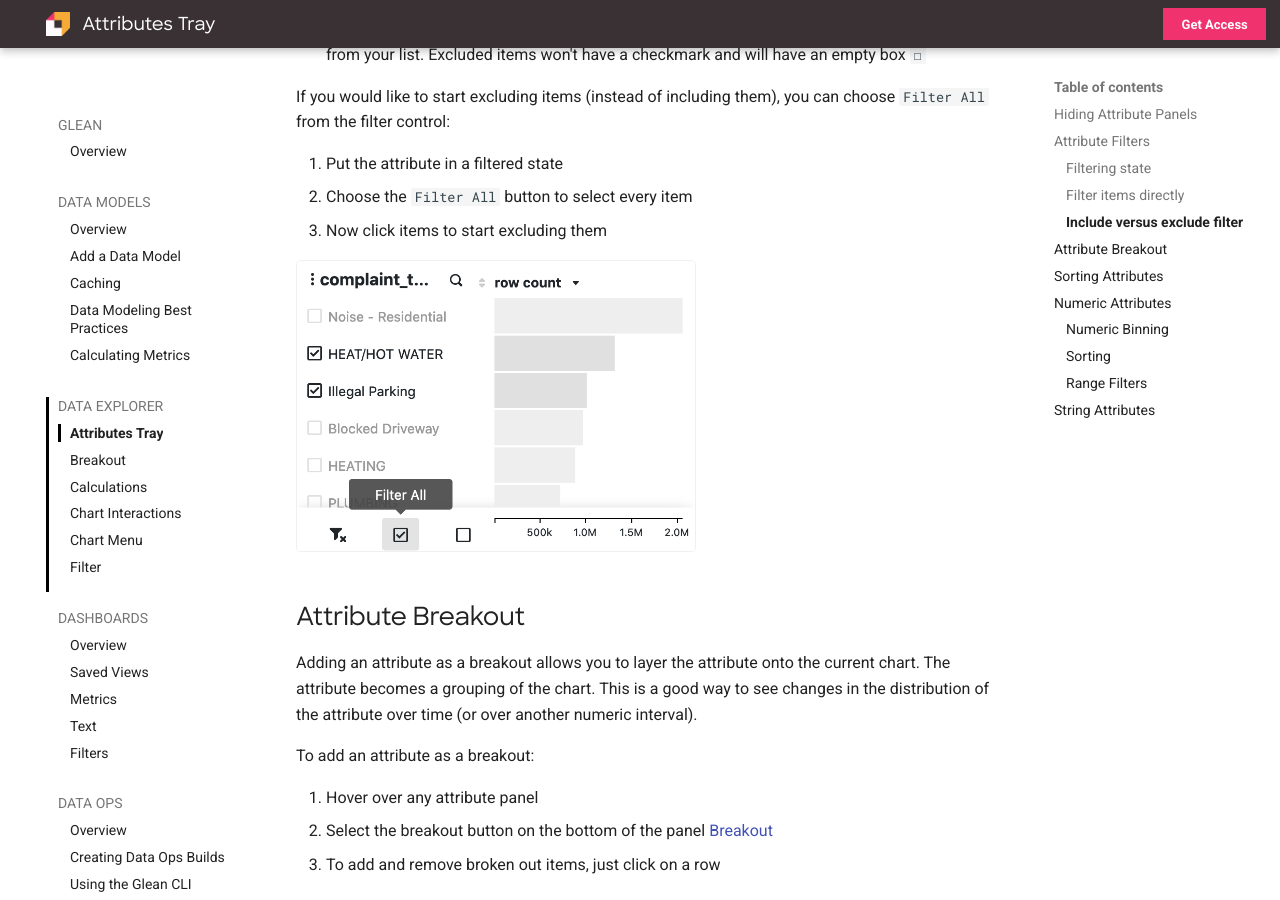
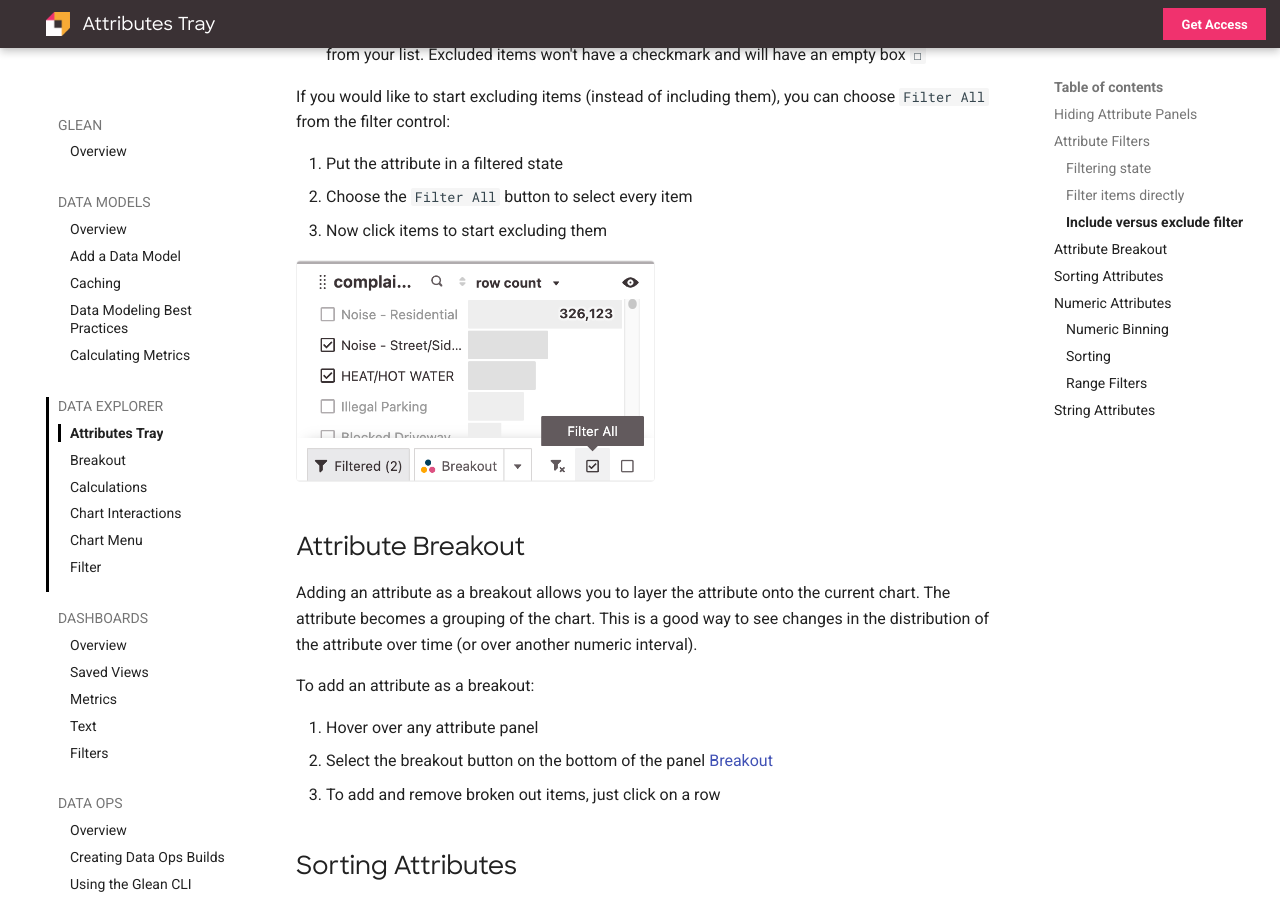
Before and after one commit to gleannyc/documentation, an MkDocs documentation site: the page built from docs/docs/visualizing-data/Attributes-Tray.md, in a window 1280 px wide and 900 px high, scrolled down 1564 px. Built offline with MkDocs 1.6.1 and Material for MkDocs 9.7.7, drawn with Linux system fonts in a browser that asks for light colours.

Commit message:
replace outdated screenshot

```diff
--- a/docs/docs/visualizing-data/Attributes-Tray.md
+++ b/docs/docs/visualizing-data/Attributes-Tray.md
@@ -49,7 +49,7 @@
 2. Choose the `Filter All` button to select every item
 3. Now click items to start excluding them
 
-<img src="/assets/Screen_Shot_2020-08-20_at_11.43.11_AM.png" alt="Attributes Tray" width="400" />
+![attribute filter](../../assets/attribute-filter.png){: style="max-width:50%"}
 
 ## Attribute Breakout
 
```
Also changed, not shown: docs/assets/Screen_Shot_2020-08-20_at_11.43.11_AM.png (deleted), docs/assets/attribute-filter.png (added).
